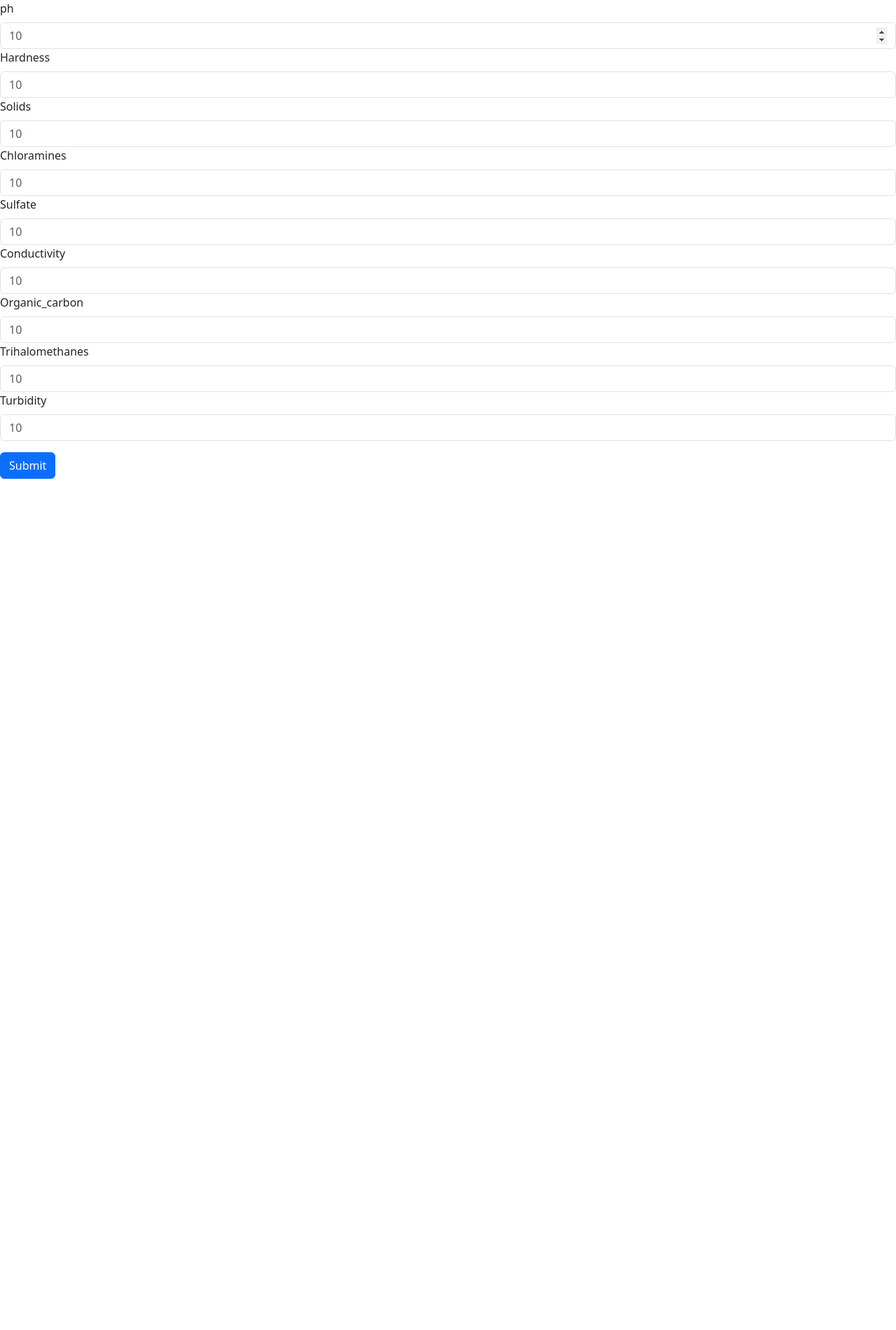
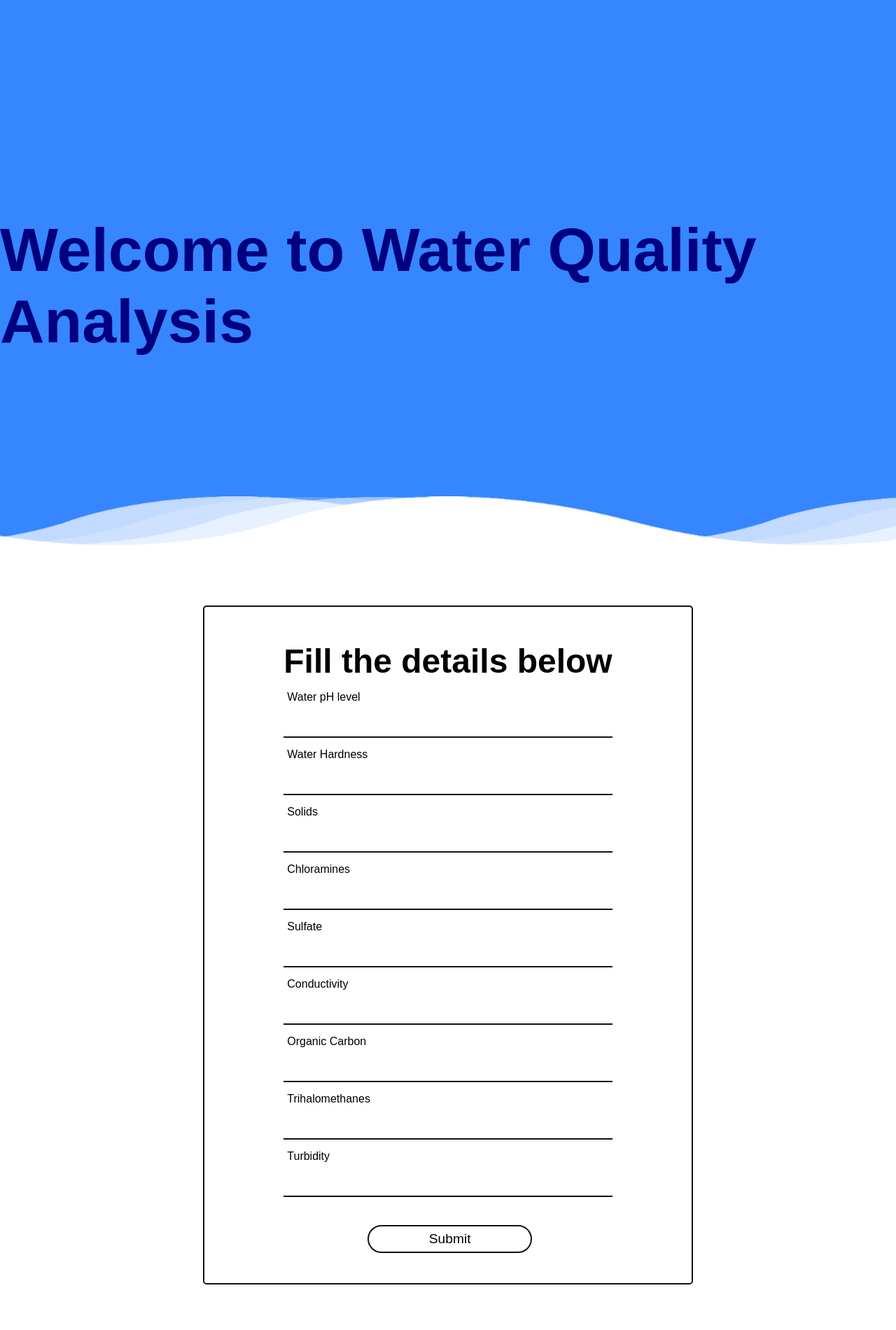
Before and after one commit to mitanshudodia/water_quality_analysis, a Django app: page / in a window 1280 px wide. Shown: the whole page at 70% size. Before the commit the page ends 684 px from the top, so only its background shows below. Run offline with Django 4.2, Linux system fonts and the light colour scheme.

Commit message:
Updated fronted

```diff
--- /dev/null
+++ b/base/static/style.css
@@ -0,0 +1,165 @@
+@import url('https://fonts.googleapis.com/css2?family=Poppins:wght@300;400;500;600;700;800;900&display=swap');
+
+* {
+    margin: 0;
+    padding: 0;
+    box-sizing: border-box;
+    font-family: 'Poppnis', sans-serif;
+}
+
+section {
+    position: relative;
+    width: 100%;
+    height: 100vh;
+    background: #3586ff;
+}
+
+section h1 {
+    position: relative;
+    font-size: 5.5em;
+    color: navy;
+    width: 100%;
+    min-height: 100vh;
+    display: flex;
+    justify-content: center;
+    align-items: center;
+    animation: animate 4s ease-in-out infinite;
+}
+
+.wave {
+    position: absolute;
+    bottom: 0;
+    left: 0;
+    width: 100%;
+    height: 100px;
+    background: url(images/wave.png);
+    background-size: 1000px 100px;
+    animation: animate 4s ease-in-out infinite;
+    animation-delay: calc(var(--i) * 0.25s);
+}
+
+.wave#wave1 {
+    z-index: 1000;
+    opacity: 1;
+    background-position-x: 400px;
+}
+
+.wave#wave2 {
+    z-index: 999;
+    opacity: 0.5;
+    background-position-x: 300px;
+}
+
+.wave#wave3 {
+    z-index: 998;
+    opacity: 0.2;
+    background-position-x: 200px;
+}
+
+.wave#wave4 {
+    z-index: 999;
+    opacity: 0.7;
+    background-position-x: 100px;
+}
+
+@keyframes animate {
+    0%, 100% {
+        transform: translateY(0px);
+    }
+
+    50% {
+        transform: translateY(10px);
+    }
+}
+
+.sec {
+    margin-top: 150px;
+    padding: 100px;
+    display: flex;
+    justify-content: center;
+    align-items: center;
+    min-height: 100vh;
+    width: 100%;
+    background: none;
+}
+
+.container {
+    height: 100px;
+}
+
+.form-box {
+    position: relative;
+    z-index: 1;
+    width: 700px;
+    height: 970px;
+    display: flex;
+    padding-top: 50px;
+    justify-content: center;
+    align-items: flex-start;
+    background: transparent;
+    border: 2px solid #121212;
+    border-radius: 5px;
+}
+
+h2 {
+    font-size: 3em;
+    text-align: center;
+}
+
+
+
+.inputbox {
+    position: relative;
+    margin: 30px 0;
+    width: 100%;
+    border-bottom: 2px solid #121212;
+}
+
+.inputbox label {
+    position: absolute;
+    top: 50%;
+    left: 5px;
+    transform: translateY(-60%);
+    font-size: 1em;
+    pointer-events: none;
+    transition: .5s;
+}
+
+@keyframes animate2 {
+    0%, 100% {
+        transform: translateY(0px);
+    }
+
+    50% {
+        transform: translateY(-6px);
+    }
+}
+
+input:focus~label, input:valid~label {
+    top: -10px;
+    animation: animate2 4s ease-in-out infinite;
+    animation-delay: calc(var(--i) * 0.25s);
+}
+
+.inputbox input {
+    width: 100%;
+    height: 50px;
+    background: transparent;
+    border: none;
+    outline: none;
+    font-size: 1em;
+    padding: 0 50px 0 5px;
+    color: #121212;
+}
+
+button {
+    margin: 10px 120px;
+    width: 50%;
+    height: 40px;
+    border-radius: 40px;
+    border: 2px solid #121212;
+    background: none;
+    cursor: pointer;
+    font-size: 1.2em;
+    font-weight: 500;
+}
--- a/base/templates/base/home.html
+++ b/base/templates/base/home.html
@@ -1,37 +1,88 @@
+{% load static %}
 <!DOCTYPE html>
 <html lang="en">
+
 <head>
     <meta charset="UTF-8">
     <meta http-equiv="X-UA-Compatible" content="IE=edge">
     <meta name="viewport" content="width=device-width, initial-scale=1.0">
-    <title>CyberSpyder</title>
-    <link href="https://cdn.jsdelivr.net/npm/bootstrap@5.3.0-alpha3/dist/css/bootstrap.min.css" rel="stylesheet" integrity="sha384-KK94CHFLLe+nY2dmCWGMq91rCGa5gtU4mk92HdvYe+M/SXH301p5ILy+dN9+nJOZ" crossorigin="anonymous">
+    <title>WQA</title>
+    <link rel="stylesheet" href="{% static 'style.css' %}">
 </head>
+
 <body>
-    <form action="{% url 'result' %}"  method="post">
-        {% csrf_token %}
-        <div class="mb-3">
-            <label for="exampleFormControlInput1" class="form-label">ph</label>
-            <input type="number" class="form-control" id="exampleFormControlInput1" placeholder="10" name="ph">
-            <label for="exampleFormControlInput1" class="form-label">Hardness</label>
-            <input type="number" class="form-control" id="exampleFormControlInput1" placeholder="10" name="Hardness">
-            <label for="exampleFormControlInput1" class="form-label">Solids</label>
-            <input type="number" class="form-control" id="exampleFormControlInput1" placeholder="10" name="Solids">
-            <label for="exampleFormControlInput1" class="form-label">Chloramines</label>
-            <input type="number" class="form-control" id="exampleFormControlInput1" placeholder="10" name="Chloramines">
-            <label for="exampleFormControlInput1" class="form-label">Sulfate</label>
-            <input type="number" class="form-control" id="exampleFormControlInput1" placeholder="10" name="Sulfate">
-            <label for="exampleFormControlInput1" class="form-label">Conductivity</label>
-            <input type="number" class="form-control" id="exampleFormControlInput1" placeholder="10" name="Conductivity">
-            <label for="exampleFormControlInput1" class="form-label">Organic_carbon</label>
-            <input type="number" class="form-control" id="exampleFormControlInput1" placeholder="10" name="Organic_carbon">
-            <label for="exampleFormControlInput1" class="form-label">Trihalomethanes</label>
-            <input type="number" class="form-control" id="exampleFormControlInput1" placeholder="10" name="Trihalomethanes">
-            <label for="exampleFormControlInput1" class="form-label">Turbidity</label>
-            <input type="number" class="form-control" id="exampleFormControlInput1" placeholder="10" name="Turbidity">
+    <section>
+        <h1 id="mainH">Welcome to Water Quality Analysis</h1>
+        <div class="wave" id="wave1" style="--i:1"></div>
+        <div class="wave" id="wave2" style="--i:2"></div>
+        <div class="wave" id="wave3" style="--i:3"></div>
+        <div class="wave" id="wave4" style="--i:4"></div>
+    </section>
+    <section class="sec">
+        <div class="form-box">
+            <div class="form-value">
+                <form action="{% url 'result' %}" method="post">
+                    {% csrf_token %}
+                    <h2 style="--i:1">Fill the details below</h2>
+                    <div class="inputbox">
+                        <input type="number" name="ph">
+                        <label for="">Water pH level</label>
+                    </div>
+                    <div class="inputbox">
+                        <input type="number" name="Hardness">
+                        <label for="">Water Hardness</label>
+                    </div>
+                    <div class="inputbox">
+                        <input type="number" name="Solids">
+                        <label for="">Solids</label>
+                    </div>
+                    <div class="inputbox">
+                        <input type="number" name="Chloramines">
+                        <label for="">Chloramines</label>
+                    </div>
+                    <div class="inputbox">
+                        <input type="number" name="Sulfate">
+                        <label for="">Sulfate</label>
+                    </div>
+                    <div class="inputbox">
+                        <input type="number" name="Conductivity">
+                        <label for="">Conductivity</label>
+                    </div>
+                    <div class="inputbox">
+                        <input type="number" name="Organic_carbon">
+                        <label for="">Organic Carbon</label>
+                    </div>
+                    <div class="inputbox">
+                        <input type="number" name="Trihalomethanes">
+                        <label for="">Trihalomethanes</label>
+                    </div>
+                    <div class="inputbox">
+                        <input type="number" name="Turbidity">
+                        <label for="">Turbidity</label>
+                    </div>
+                    <button>Submit</button>
+                </form>
+                <div class="container"></div>
+            </div>
         </div>
-        <button type="submit" class="btn btn-primary" >Submit</button>
-      </form>
-    <script src="https://cdn.jsdelivr.net/npm/bootstrap@5.3.0-alpha3/dist/js/bootstrap.bundle.min.js" integrity="sha384-ENjdO4Dr2bkBIFxQpeoTz1HIcje39Wm4jDKdf19U8gI4ddQ3GYNS7NTKfAdVQSZe" crossorigin="anonymous"></script>
+    </section>
+    <script>
+        let wave1 = document.getElementById('wave1');
+        let wave2 = document.getElementById('wave2');
+        let wave3 = document.getElementById('wave3');
+        let wave4 = document.getElementById('wave4');
+        let mainH = document.getElementById('mainH');
+
+        window.addEventListener('scroll', function () {
+            let value = window.scrollY;
+            wave1.style.backgroundPositionX = 400 + value * 4 + 'px';
+            wave2.style.backgroundPositionX = 300 + value * - 4 + 'px';
+            wave3.style.backgroundPositionX = 200 + value * 2 + 'px';
+            wave4.style.backgroundPositionX = 100 + value * -2 + 'px';
+        })
+    </script>
+    <script type="module" src="https://unpkg.com/ionicons@7.1.0/dist/ionicons/ionicons.esm.js"></script>
+    <script nomodule src="https://unpkg.com/ionicons@7.1.0/dist/ionicons/ionicons.js"></script>
 </body>
+
 </html>
--- a/base/views.py
+++ b/base/views.py
@@ -20,7 +20,7 @@ def result(request):
 
     query = [ph, Hardness, Solids, Chloramines, Sulfate, Conductivity, Organic_carbon, Trihalomethanes, Turbidity]
 
-    with open('/home/mitanshudodia/College/dwm/water_quality/base/water_quality_pkl' , 'rb') as f:
+    with open('D:/College/DWM/WQA/water_quality_analysis/base/water_quality_pkl' , 'rb') as f:
         model = pickle.load(f)
 
     prediction = model.predict([query])
```
Also changed, not shown: base/static/images/wave.png (added), base/templates/base/images/wave.png (added).
